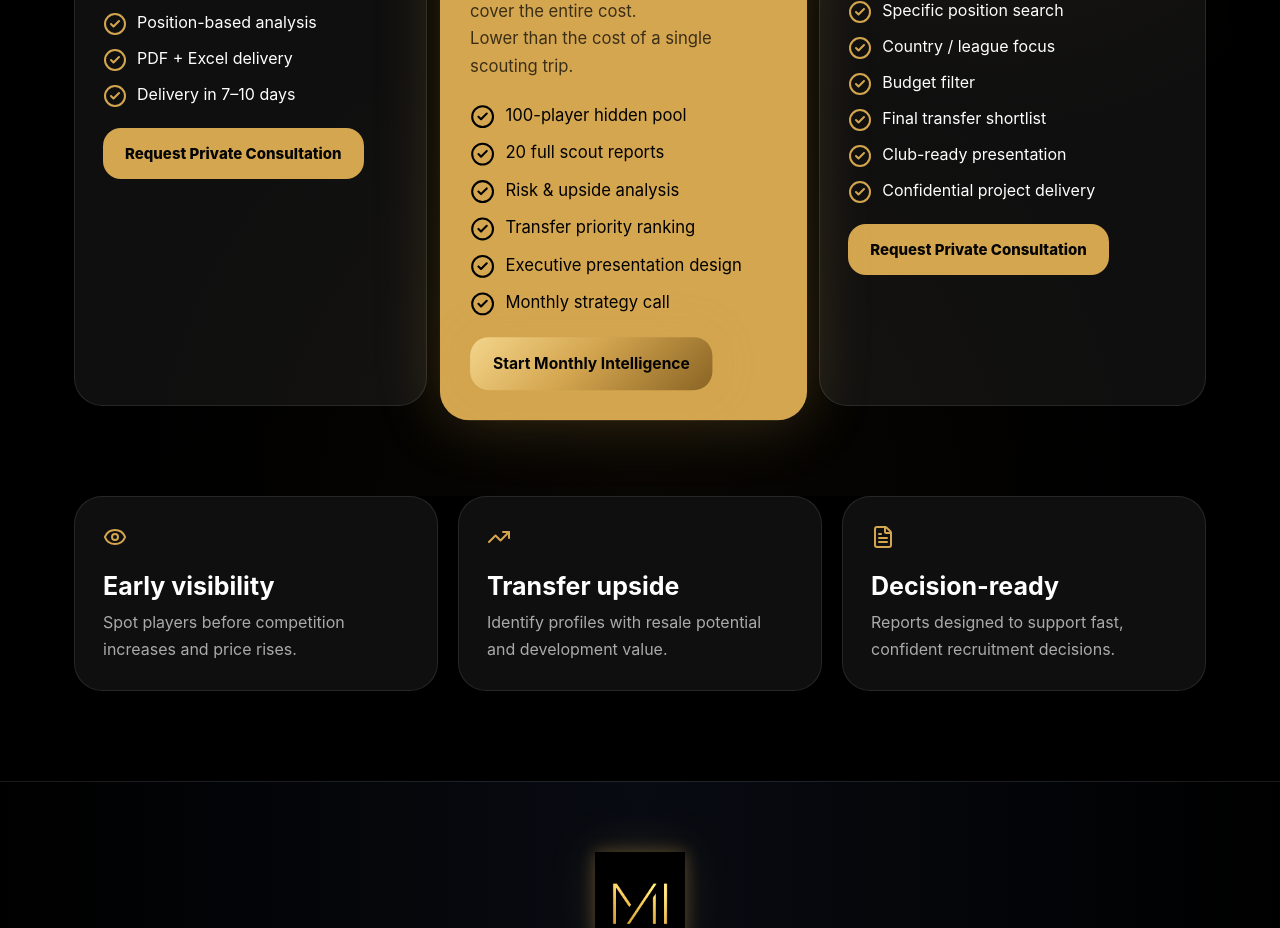
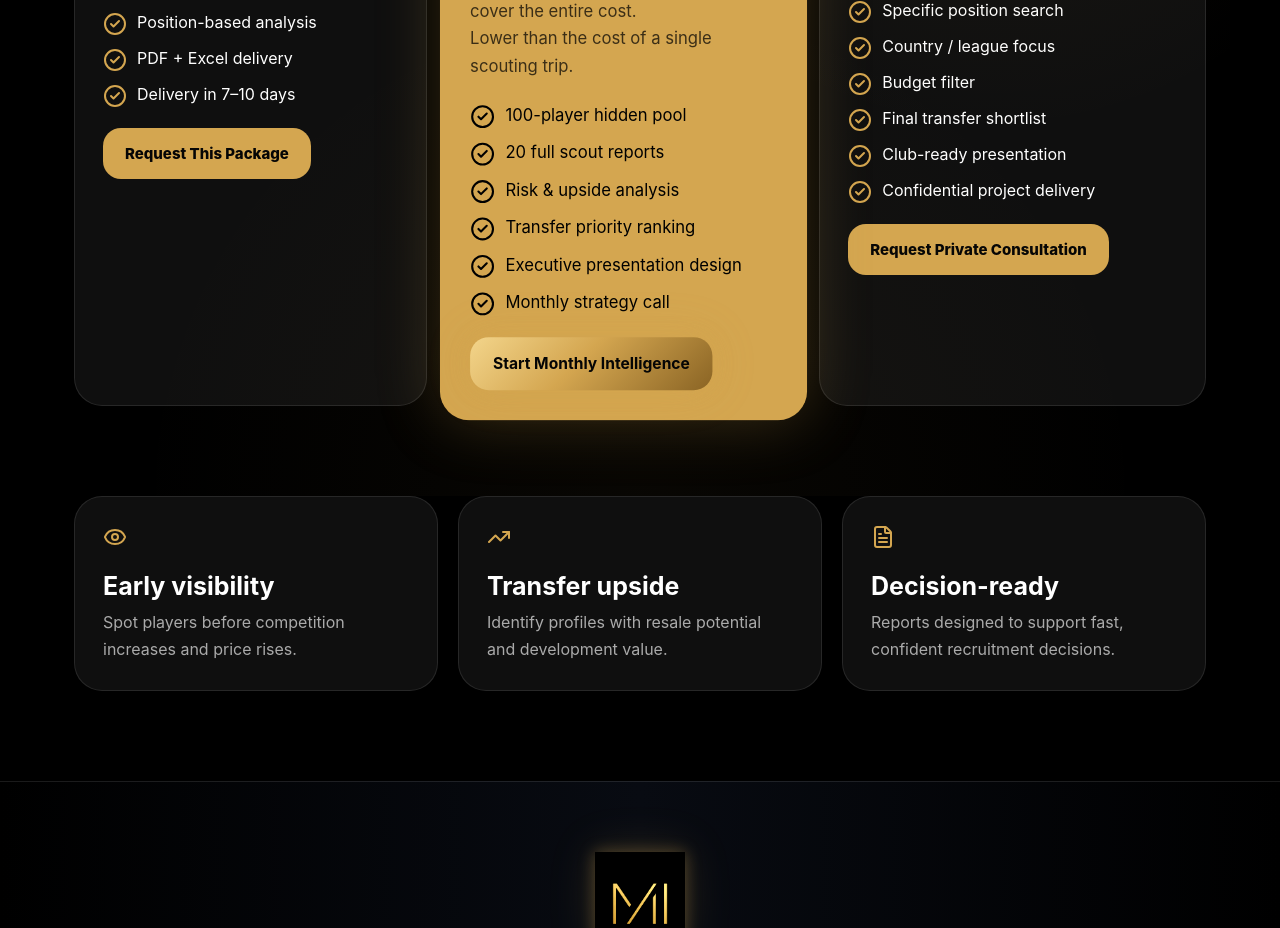
Before and after one commit to miscoutpro/mi-scout-site, a React (Vite) app: page / in a window 1280 px wide. Shown: the part 8700-9628 px from the top of the page. Built offline with nearby package versions, Linux system fonts and the light colour scheme.

Commit message:
Update main.jsx

```diff
--- a/src/main.jsx
+++ b/src/main.jsx
@@ -513,8 +513,12 @@ function App() {
               </div>
               <div className="actions" style={{ marginTop: '20px' }}>
   <a href="#contact" className="btn btn-solid">
-    {pkg.featured ? 'Start Monthly Intelligence' : 'Request Private Consultation'}
-  </a>
+  {pkg.featured
+    ? 'Start Monthly Intelligence'
+    : pkg.name === 'Private Recruitment Mandate'
+      ? 'Request Private Consultation'
+      : 'Request This Package'}
+</a>
 </div>
             </Card>
           ))}
```
